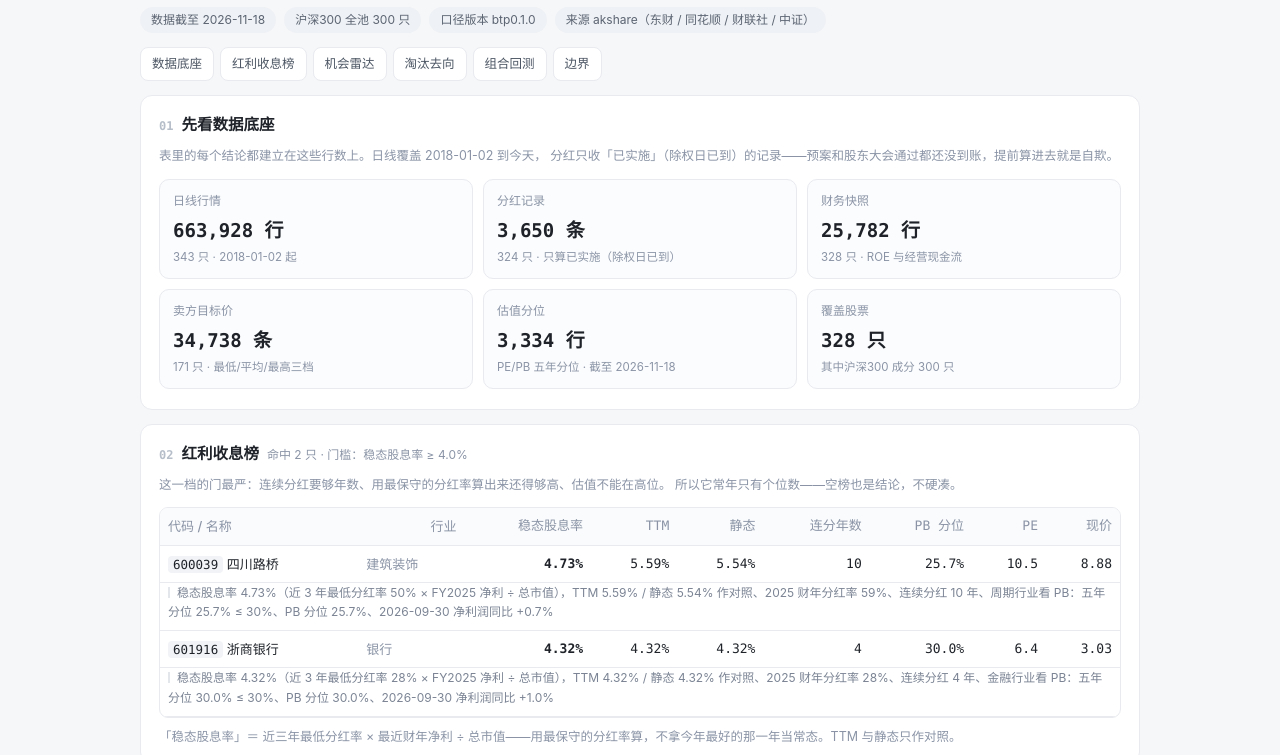
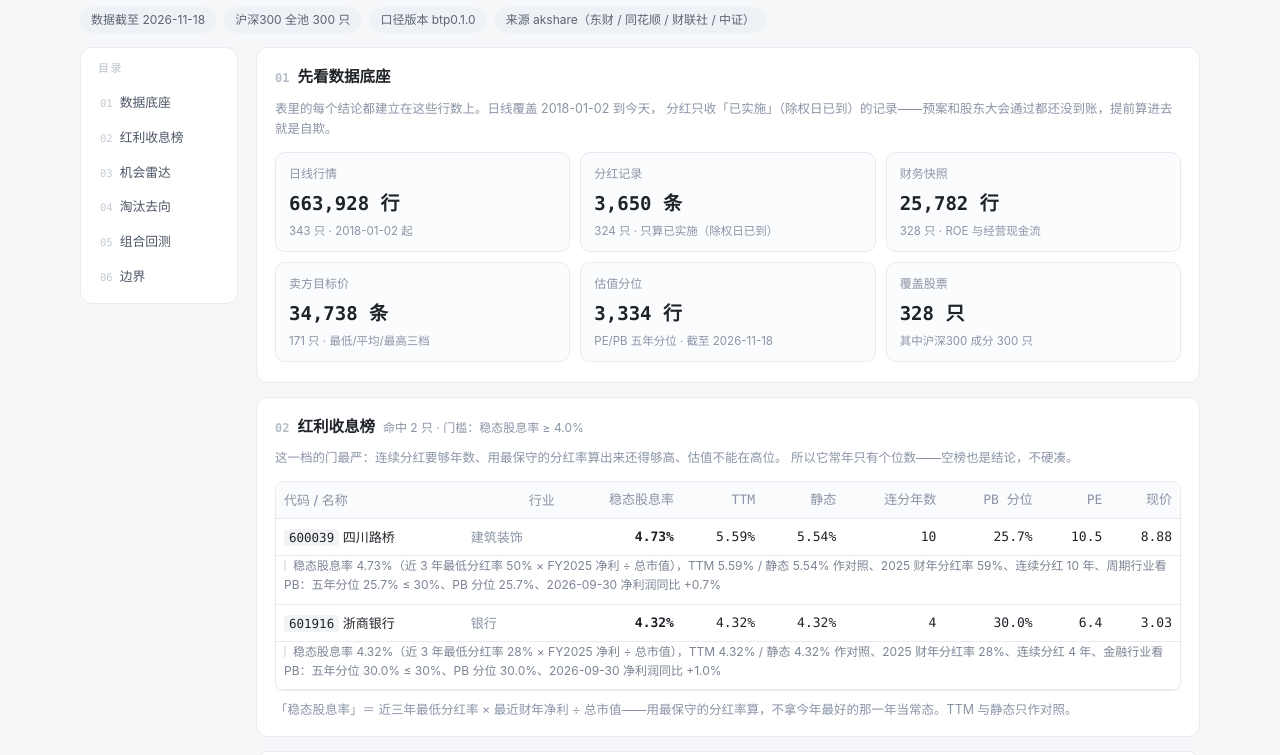
Before and after one commit to Sunnyman3647590/astock-data, a plain HTML site: page index.html in a window 1280 px wide. Shown: the part 93-848 px from the top of the page. Drawn offline with Linux system fonts and the light colour scheme.

Commit message:
data: refresh 2026-11-19 09:05

```diff
--- a/index.html
+++ b/index.html
@@ -8,18 +8,39 @@
 *{box-sizing:border-box}
 body{margin:0;padding:22px 16px 60px;background:var(--bg);color:var(--tx);
 font:15px/1.7 -apple-system,"Segoe UI","Microsoft YaHei",sans-serif;-webkit-text-size-adjust:100%}
-.wrap{max-width:1000px;margin:0 auto}
+.wrap{max-width:1120px;margin:0 auto}
 header{margin:0 0 6px}
 h1{font-size:23px;margin:0 0 6px;letter-spacing:.5px}
 .lede{color:#4b5563;font-size:13.5px;margin:0 0 10px}
 .lede b{color:#b03a2e}
 .badges{display:flex;gap:8px;flex-wrap:wrap;margin:0 0 14px}
 .badge{font-size:12px;color:#5b6472;background:#eef1f5;border-radius:20px;padding:3px 11px}
-.nav{display:flex;gap:6px;flex-wrap:wrap;margin:0 0 4px}
-.nav a{font-size:12.5px;color:#4b5563;text-decoration:none;background:#fff;border:1px solid var(--bd);
-border-radius:8px;padding:5px 11px}
-.nav a:hover{border-color:#c9ccd2;color:#1f2329}
-.sec{background:var(--card);border:1px solid var(--bd);border-radius:12px;padding:16px 18px;margin:14px 0}
+/* 左侧固定目录：这一页 5400px 高，没有它就只能一路滚回顶部。
+   桌面做成固定左栏，窄屏（<960px）自动折成吸顶横条，一套结构两用，不靠脚本。 */
+.layout{display:grid;grid-template-columns:158px minmax(0,1fr);gap:18px;align-items:start}
+.toc{position:sticky;top:16px;display:flex;flex-direction:column;gap:1px;
+background:var(--card);border:1px solid var(--bd);border-radius:12px;padding:9px}
+.toc-h{font-size:11px;color:#b6bec9;letter-spacing:1.5px;padding:2px 8px 7px}
+.toc a{display:flex;align-items:baseline;gap:7px;font-size:12.8px;color:#4b5563;
+text-decoration:none;padding:6px 8px;border-radius:7px;border-left:2px solid transparent}
+.toc a b{font-family:var(--mono);font-size:10.5px;color:#c3cad4;font-weight:400}
+.toc a:hover{background:#f5f7fa;color:#1f2329}
+.toc a:hover b{color:#8a94a6}
+/* 点过哪个锚点，目录里就高亮哪一项。纯 CSS（:has），不加脚本；
+   不支持的浏览器只是没有高亮，不影响布局和跳转。 */
+body:has(#base:target) .toc a[href="#base"],
+body:has(#div:target) .toc a[href="#div"],
+body:has(#radar:target) .toc a[href="#radar"],
+body:has(#stage:target) .toc a[href="#stage"],
+body:has(#bt:target) .toc a[href="#bt"],
+body:has(#edge:target) .toc a[href="#edge"]{
+background:#fff4f2;color:#a8392f;font-weight:600;
+border-left-color:var(--up);border-bottom-color:var(--up)}
+.sec{background:var(--card);border:1px solid var(--bd);border-radius:12px;padding:16px 18px;
+margin:0 0 14px;scroll-margin-top:16px}
+.sec:first-child{margin-top:0}
+/* 被跳转到的区块给一圈主色描边，确认「跳对了地方」 */
+section.sec:target{border-color:#f0cfc9;box-shadow:0 0 0 3px rgba(214,69,61,.07)}
 h2{font-size:15.5px;margin:0 0 8px;color:#1f2329;display:flex;align-items:baseline;gap:8px}
 h2 .no{font-family:var(--mono);font-size:12px;color:#b6bec9}
 h2 .cnt{font-size:12px;color:var(--mut);font-weight:400}
@@ -84,6 +105,18 @@ border-radius:10px;padding:12px 16px;margin:14px 0 2px}
 .warn ul{margin:0;padding-left:18px}
 .warn li{font-size:12.8px;color:#5b4a45;margin:5px 0;line-height:1.7}
 footer{color:var(--mut);font-size:12px;text-align:center;margin:22px 0 0;line-height:1.9}
+/* 窄屏放不下左栏：目录折成吸顶横条，随时能点，不再有「滚到一半没导航」的窗口 */
+@media(max-width:960px){
+  .layout{grid-template-columns:minmax(0,1fr);gap:0}
+  .toc{position:sticky;top:0;z-index:20;flex-direction:row;overflow-x:auto;gap:6px;
+  border-radius:0 0 10px 10px;padding:7px 8px;margin:0 0 10px;scrollbar-width:none}
+  .toc::-webkit-scrollbar{display:none}
+  .toc-h{display:none}
+  .toc a{white-space:nowrap;border-left:none;border-bottom:2px solid transparent;
+  padding:5px 9px;background:#f5f7fa}
+  .toc a b{display:none}
+  .sec{scroll-margin-top:56px}
+}
 @media(max-width:640px){
   body{padding:16px 10px 48px}
   h1{font-size:19px}
@@ -107,11 +140,19 @@ footer{color:var(--mut);font-size:12px;text-align:center;margin:22px 0 0;line-he
     <span class="badge">口径版本 btp0.1.0</span>
     <span class="badge">来源 akshare（东财 / 同花顺 / 财联社 / 中证）</span>
   </div>
-  <nav class="nav">
-    <a href="#base">数据底座</a><a href="#div">红利收息榜</a><a href="#radar">机会雷达</a>
-    <a href="#stage">淘汰去向</a><a href="#bt">组合回测</a><a href="#edge">边界</a>
-  </nav>
 </header>
+
+<div class="layout">
+<aside class="toc">
+  <div class="toc-h">目录</div>
+  <a href="#base"><b>01</b>数据底座</a>
+  <a href="#div"><b>02</b>红利收息榜</a>
+  <a href="#radar"><b>03</b>机会雷达</a>
+  <a href="#stage"><b>04</b>淘汰去向</a>
+  <a href="#bt"><b>05</b>组合回测</a>
+  <a href="#edge"><b>06</b>边界</a>
+</aside>
+<main>
 
 <section class="sec" id="base">
   <h2><span class="no">01</span>先看数据底座</h2>
@@ -177,6 +218,9 @@ footer{color:var(--mut);font-size:12px;text-align:center;margin:22px 0 0;line-he
   <div class="warn"><ul><li>幸存者偏差：池子用的是「今天还在的股票」，历史退市、被调出成分的票不在库里，所以回测收益天然偏乐观。这条消不掉，只能记住。</li><li>基准不含分红：策略净值含持有期分红与送转，基准是纯价格——这个对比其实对策略有利，它还能跑输，就说明问题不在分红算没算。</li><li>风格依赖：这套规则押「便宜 + 分红 + 低波」。2022 年之后价值/红利风格反转，它才赢；在那之前它是跑输的。分年表里自己看。</li><li>不是投资建议：这里只有公开数据的整理与规则计算，没有内幕、没有预测、没有保证。买卖决定和后果都在自己。</li></ul></div>
 </section>
 
+</main>
+</div>
+
 <footer>
   由本地工作台生成 · 单文件、无外链、无跟踪脚本 · 数据来源 akshare<br>
   个人研究用的数据整理工具，非商业用途。
```
